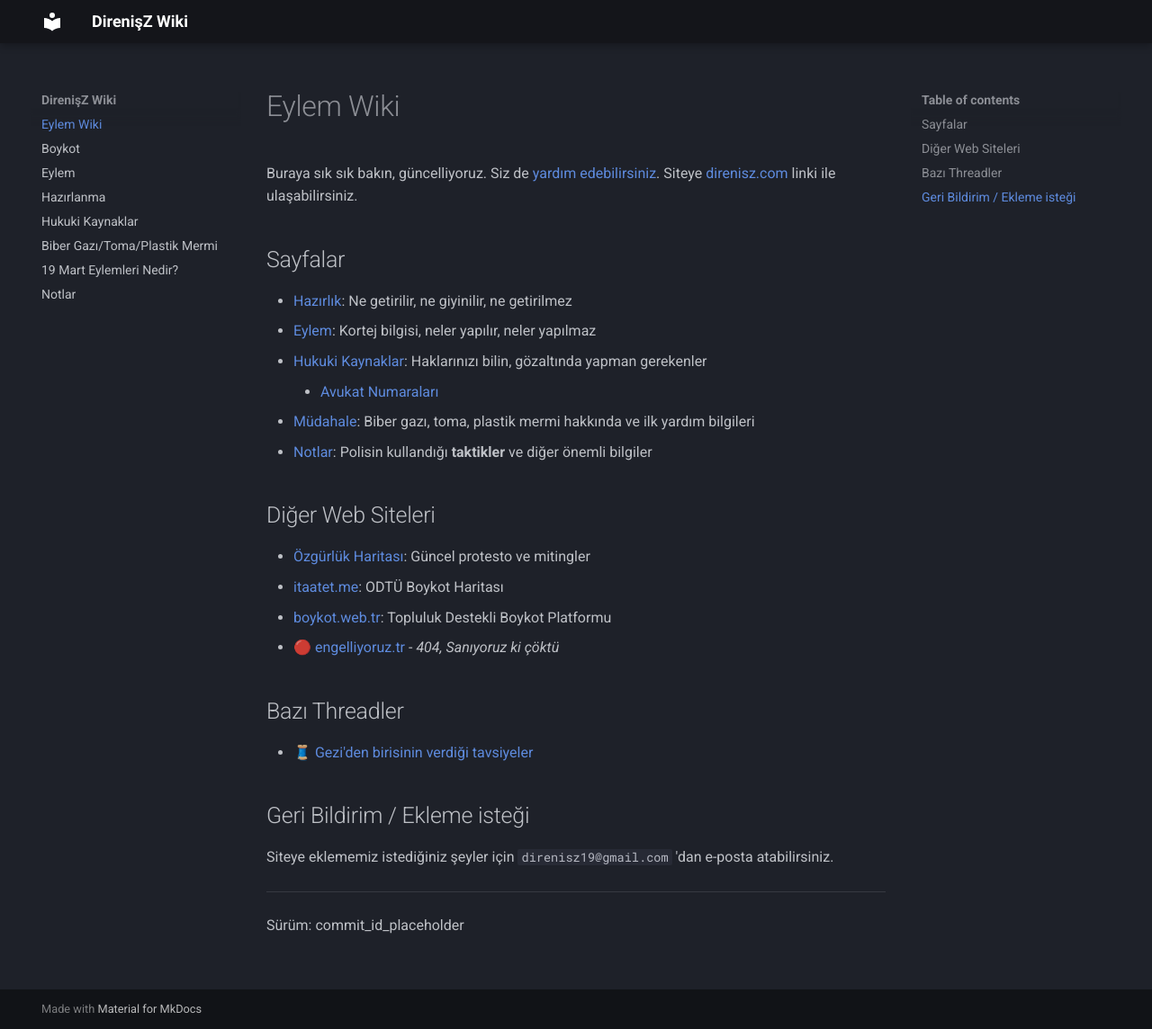
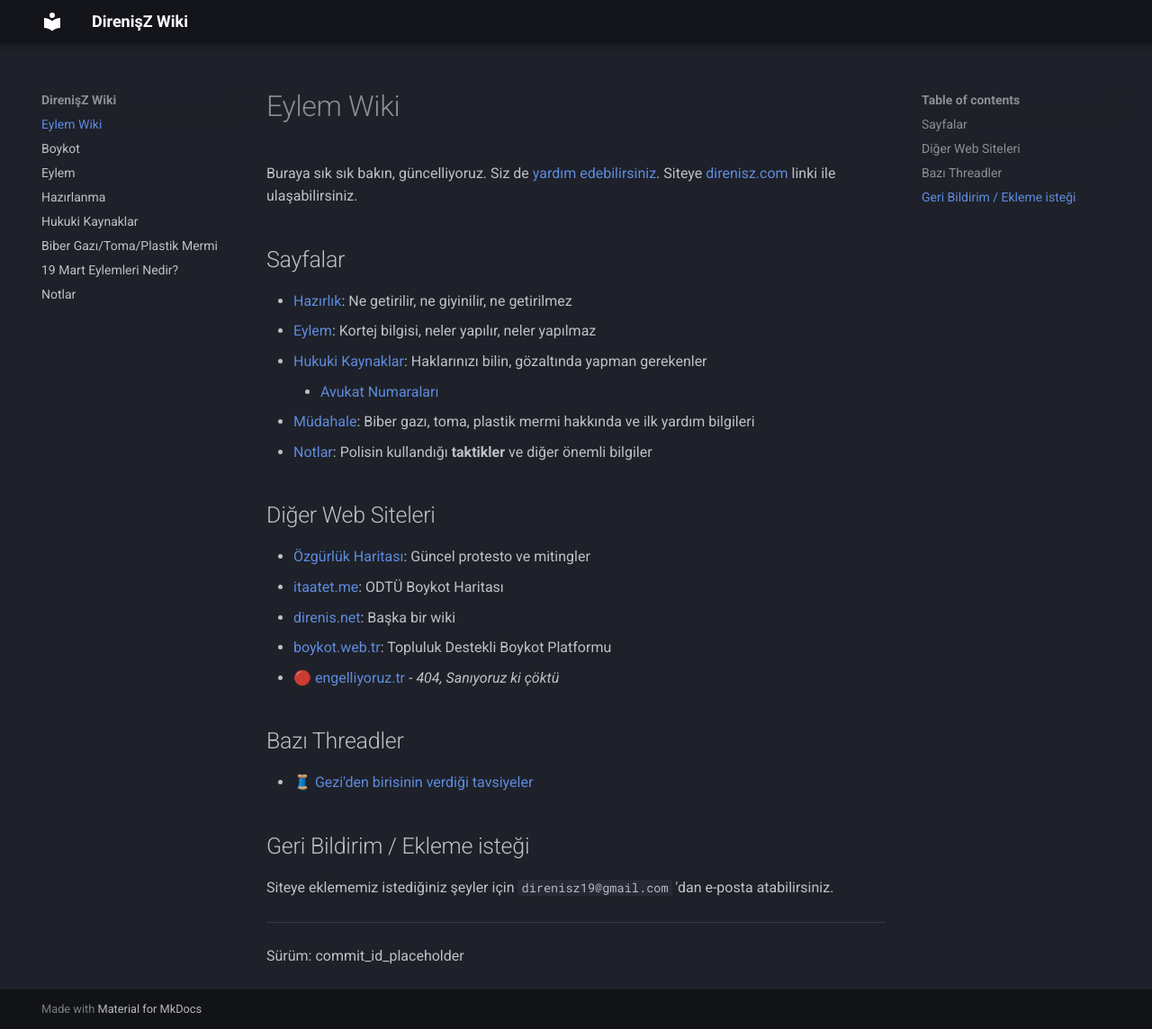
Before and after one commit to DirenisZ/wiki-old, an MkDocs documentation site: the page built from docs/index.md, in a window 1280 px wide and 1144 px high. Shown: the whole window at 90% size. Built offline with MkDocs 1.6.1 and Material for MkDocs 9.7.7, drawn with Linux system fonts in a browser that asks for light colours.

Commit message:
add direnis.net

```diff
--- a/docs/index.md
+++ b/docs/index.md
@@ -15,6 +15,7 @@ Buraya sık sık bakın, güncelliyoruz. Siz de [yardım edebilirsiniz](#geri-bi
 
 - [Özgürlük Haritası](https://www.ozgurlukharitasi.com/): Güncel protesto ve mitingler
 - [itaatet.me](https://itaatet.me/): ODTÜ Boykot Haritası
+- [direnis.net](https://direnis.net): Başka bir wiki
 - [boykot.web.tr](https://boykot.web.tr): Topluluk Destekli Boykot Platformu
 - 🔴 [engelliyoruz.tr](https://engelliyoruz.tr/) - *404, Sanıyoruz ki çöktü*
 
```
